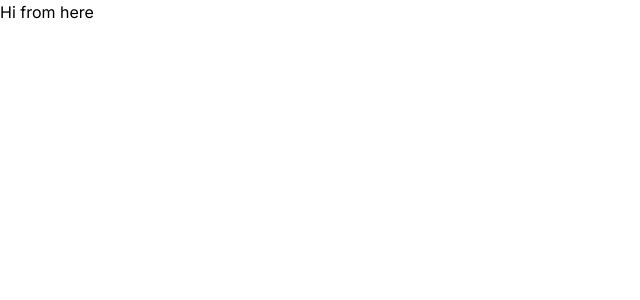
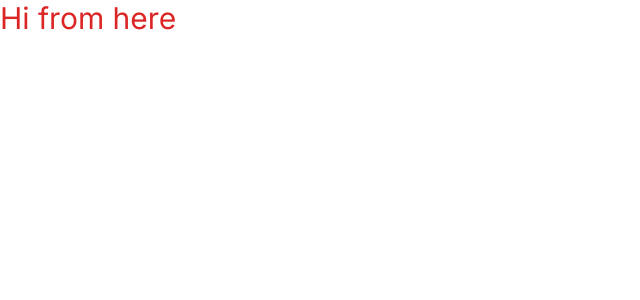
Before and after one commit to akash-panthri/google_clone_nextjs_project, a Next.js app: page / in a window 1280 px wide. Shown: the top 300 px of the page, without its empty margins (0-640 px from the left). Built offline with nearby package versions, Linux system fonts and the light colour scheme.

Commit message:
Configured Tailwindcss

```diff
--- a/src/app/page.jsx
+++ b/src/app/page.jsx
@@ -1,6 +1,6 @@
 
 export default function Home() {
   return (
-    <>Hi from here</>
+    <div className="text-red-600 text-3xl"> Hi from here</div>
   );
 }
--- a/tailwind.config.js
+++ b/tailwind.config.js
@@ -1,9 +1,7 @@
 /** @type {import('tailwindcss').Config} */
 module.exports = {
   content: [
-    "./src/pages/**/*.{js,ts,jsx,tsx,mdx}",
-    "./src/components/**/*.{js,ts,jsx,tsx,mdx}",
-    "./src/app/**/*.{js,ts,jsx,tsx,mdx}",
+    "./src/**/*.{js,ts,jsx,tsx,mdx}",
   ],
   theme: {
     extend: {
```
Also changed, not shown: package.json (+6 -6 lines), 1 other file (tests, documents, lock files or other folders).
